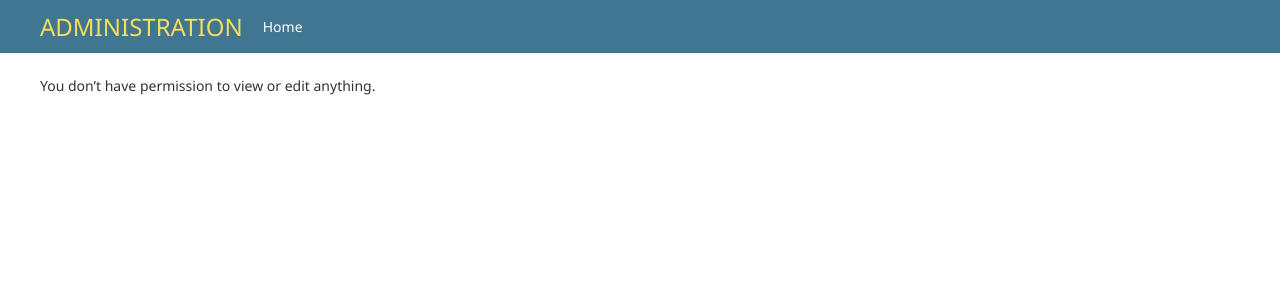
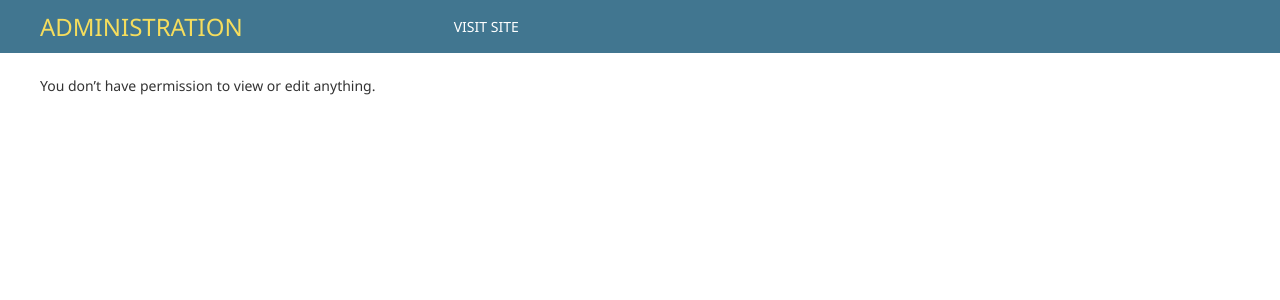
Before and after one commit to Asuogyaman/Asuogyaman-polls, a Django app: template templates/admin/index.html in a window 1280 px wide. Shown: the top 300 px of the page. Run offline with Django 5.2, Linux system fonts and the light colour scheme; the template is opened without the code that fills it, so the values that code supplies are empty.

Commit message:
Deploying to vercel

```diff
--- a/templates/admin/base_site.html
+++ b/templates/admin/base_site.html
@@ -5,7 +5,10 @@
         ADMINISTRATION
     </h1>
      {% comment %} <h1 id="site-tagline">MIS ADMINISTRATION</h1>  {% endcomment %}
-     <a href="{% url 'index' %}" style="align-items:center; display:flex; justify-content:right;",class="button">Home</a>
+     <div style= "width: 20vw; display: flex; justify-content: center;">
+        <a href="{% url 'index' %}" style="align-items:center; width: 100%; display:flex; justify-content:right;",class="button">VISIT SITE</a>
+
+     </div>
  {% endblock %}
 
 
```
